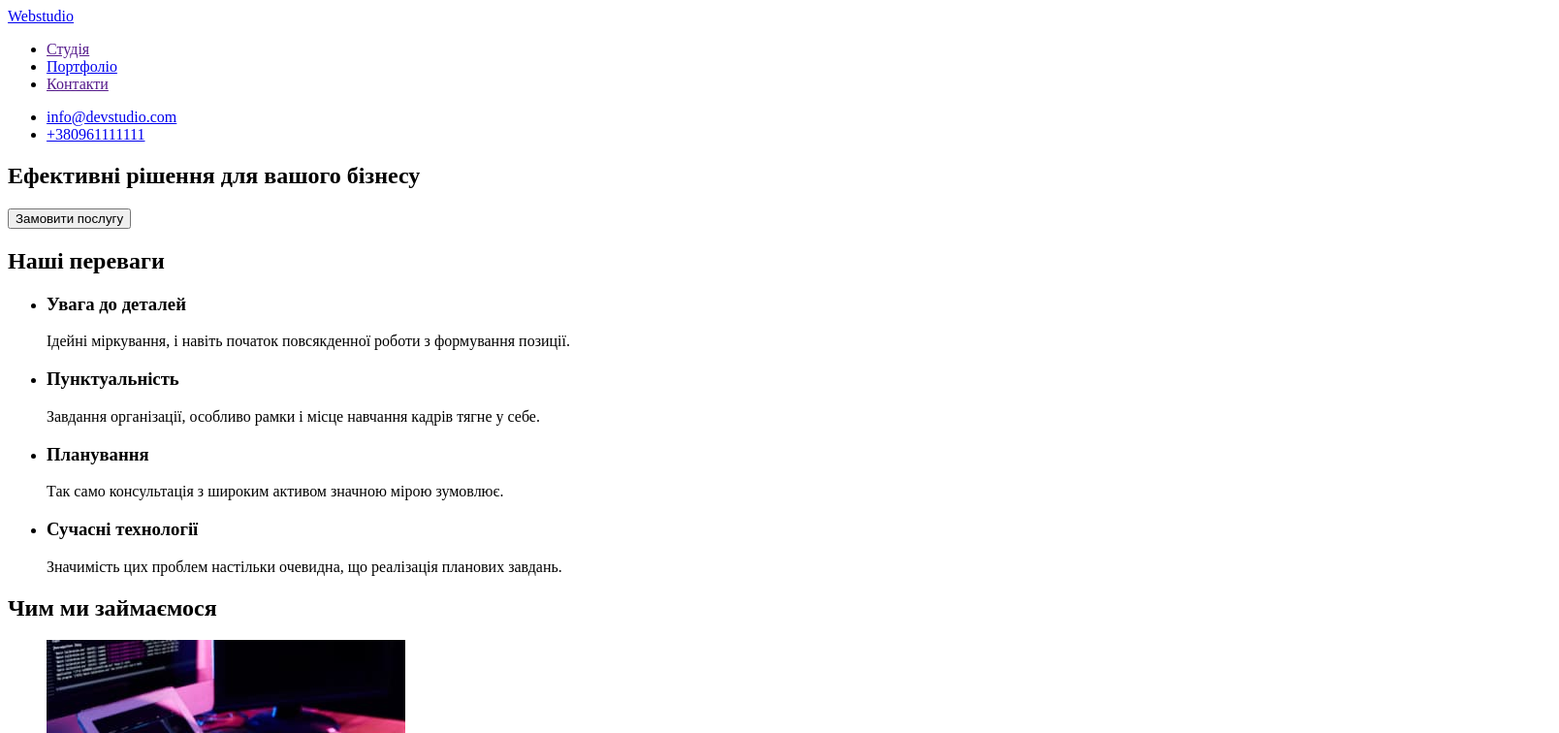
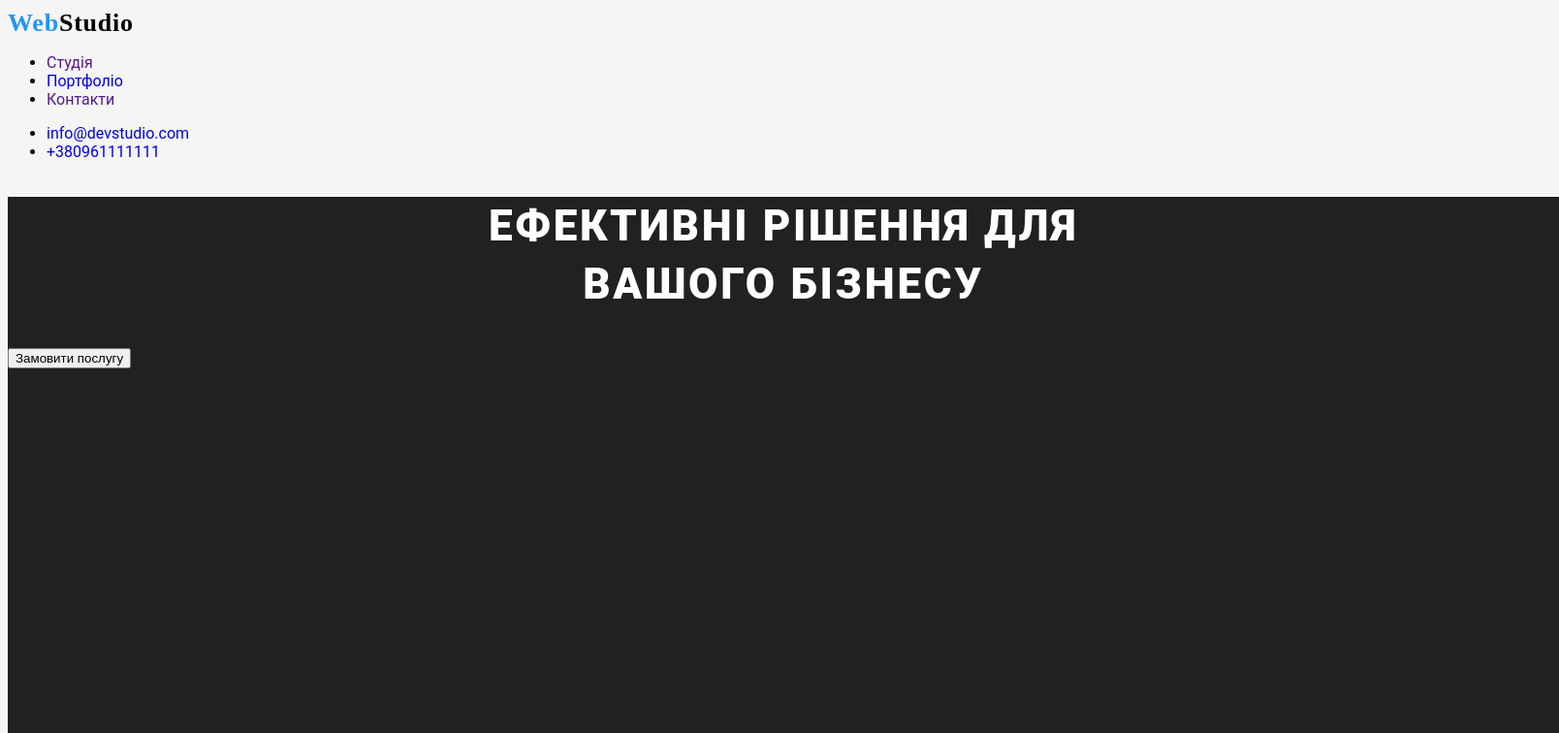
Before and after one commit to Eugene-Hlushak/goit-markup-hw-02, a plain HTML site: page index.html in a window 1280 px wide. Shown: the top 756 px of the page at 97% size, 1608 px wide, since content can reach past the window. Drawn offline with Linux system fonts and the light colour scheme.

Commit message:
Додає класи та стилі

```diff
--- a/css/styles.css
+++ b/css/styles.css
@@ -0,0 +1,53 @@
+:root {
+  --accent-text-color: #2196f3;
+  --main-text-color: #757575;
+  --head-text-color: #212121;
+}
+
+body {
+  background-color: #f5f5f5;
+  font-family: Roboto;
+}
+
+a {
+  text-decoration: none;
+}
+
+.logo {
+  font-family: Raleway;
+  font-weight: 700;
+  font-size: 26px;
+  line-height: 31px;
+  letter-spacing: 0.03em;
+}
+
+.header-logo {
+  color: #000000;
+}
+
+.accent-logo {
+  color: var(--accent-text-color);
+}
+
+.footer-logo {
+  color: #ffffff;
+}
+
+.hero {
+  background-color: var(--head-text-color);
+  width: 1600px;
+  height: 600px;
+  left: 0px;
+  top: 80px;
+}
+
+.hero-title {
+  font-weight: 900;
+  font-size: 44px;
+  line-height: 60px;
+  /* or 136% */
+  text-align: center;
+  letter-spacing: 0.06em;
+  text-transform: uppercase;
+  color: #ffffff;
+}
--- a/index.html
+++ b/index.html
@@ -10,11 +10,13 @@
   <body>
     <header>
       <nav>
-        <a href="./index.html">Webstudio</a>
-        <ul>
-          <li><a href="">Студія</a></li>
-          <li><a href="./portfolio.html">Портфоліо</a></li>
-          <li><a href="">Контакти</a></li>
+        <a class="logo header-logo" href="./index.html"
+          ><span class="accent-logo">Web</span>Studio</a
+        >
+        <ul class="site-nav">
+          <li class="site-nav list"><a href="">Студія</a></li>
+          <li class="site-nav list"><a href="./portfolio.html">Портфоліо</a></li>
+          <li class="site-nav list"><a href="">Контакти</a></li>
         </ul>
       </nav>
       <ul>
@@ -24,8 +26,11 @@
     </header>
 
     <main>
-      <section>
-        <h1>Ефективні рішення для вашого бізнесу</h1>
+      <section class="hero">
+        <h1 class="hero-title">
+          Ефективні рішення для <br />
+          вашого бізнесу
+        </h1>
         <button type="button">Замовити послугу</button>
       </section>
 
@@ -90,7 +95,7 @@
     </main>
 
     <footer>
-      <a href="./index.html">Webstudio</a>
+      <a class="logo footer-logo" href="./index.html"><span class="accent-logo">Web</span>Studio</a>
       <address>
         <ul>
           <li>
```
Also changed, not shown: portfolio.html (+8 -6 lines), 1 other file.
